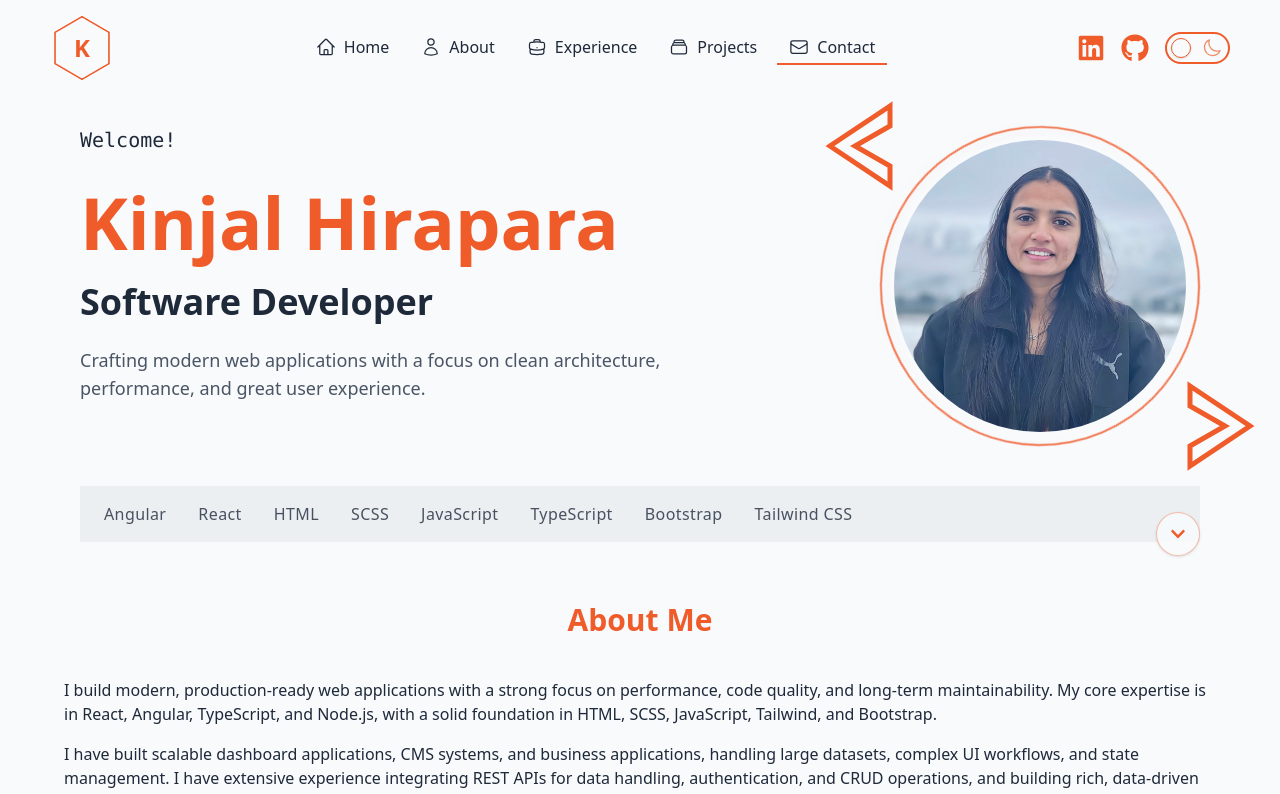
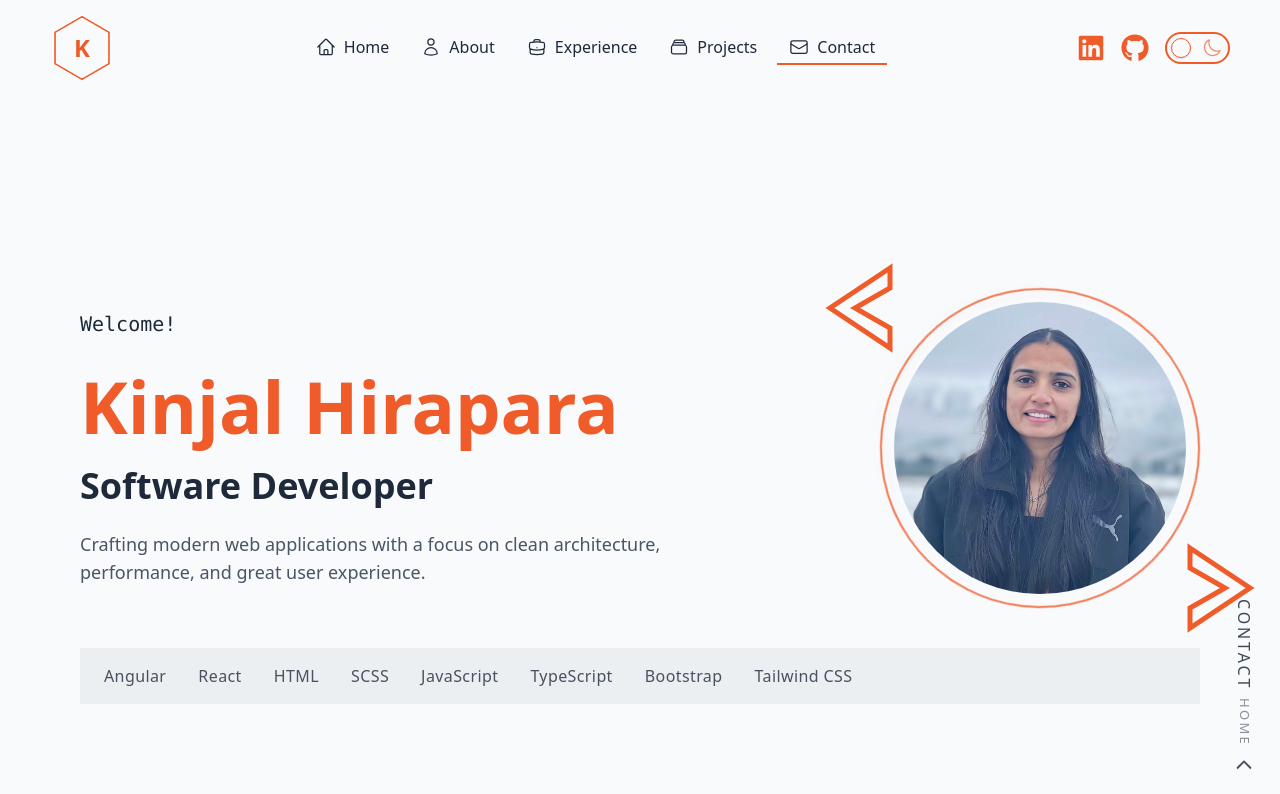
Before and after one commit to KinjalHirapara/portfolio, a React (Vite) app: page / in a window 1280 px wide. Shown: the top 794 px of the page. Built offline with nearby package versions, Linux system fonts and the light colour scheme.

Commit message:
Added scrool behaviour smooth. and remove unused code.

```diff
--- a/src/components/About.tsx
+++ b/src/components/About.tsx
@@ -2,13 +2,12 @@ import { motion } from "framer-motion";
 import { CgEditNoise } from "react-icons/cg";
 import { fadeInUp } from "../utils/motion";
 import { skills } from "../constants";
-import ScrollButton from "./ScrollButton";
 
 const About: React.FC = () => {
   return (
     <section
       id="about"
-      className="relative w-full px-4 py-[60px] lg:py-[30px] flex flex-col mobile-landscape-padding"
+      className="relative w-full min-h-[100dvh] px-4 py-[60px] lg:py-[30px] flex flex-col mobile-landscape-padding"
     >
       <div className="max-w-6xl mx-auto flex flex-col md:flex-col gap-10 items-stretch pb-4 w-full">
         <motion.div
@@ -121,7 +120,6 @@ const About: React.FC = () => {
         >
         </div>
       </div>
-      <ScrollButton targetId="experience" />
     </section>
   );
 };
--- a/src/components/Experience.tsx
+++ b/src/components/Experience.tsx
@@ -2,7 +2,6 @@ import React from "react";
 import { experiences } from "../constants";
 import { motion, type Variants } from "framer-motion";
 import { FaBriefcase } from "react-icons/fa";
-import ScrollButton from "./ScrollButton";
 
 const Experience: React.FC = () => {
   const cardVariants: Variants = {
@@ -20,7 +19,7 @@ const Experience: React.FC = () => {
   return (
     <section
       id="experience"
-      className="relative max-w-6xl mx-auto px-4 py-[60px] lg:py-[30px] flex flex-col"
+      className="relative min-h-[100dvh] max-w-6xl mx-auto px-4 py-[60px] lg:py-[30px] flex flex-col"
     >
       <motion.div
         initial={{ opacity: 0, y: -30 }}
@@ -222,7 +221,6 @@ const Experience: React.FC = () => {
           );
         })}
       </div>
-      <ScrollButton targetId="projects" />
     </section>
   );
 };
--- a/src/components/Home.tsx
+++ b/src/components/Home.tsx
@@ -33,7 +33,6 @@ const ChevronIcon: React.FC<{
 import { fadeInUp } from "../utils/motion";
 import profileImg from "../assets/profile.jpg";
 import { skills } from "../constants";
-import ScrollButton from "./ScrollButton";
 
 const Home: React.FC = () => {
   const featuredSkills = skills.slice(0, 8);
@@ -41,9 +40,9 @@ const Home: React.FC = () => {
   return (
     <section
       id="home"
-      className="relative xl:h-full max-w-6xl mx-auto px-4 py-[60px] lg:py-[30px] flex flex-col justify-center mobile-landscape-padding"
+      className="relative min-h-[100dvh] max-w-6xl mx-auto px-4 py-[60px] lg:py-[30px] flex flex-col justify-center mobile-landscape-padding"
     >
-      <div className="flex flex-col-reverse md:flex-row gap-8 md:gap-2 items-center md:items-start">
+      <div className="flex flex-col-reverse md:flex-row gap-8 md:gap-2 items-center md:items-center">
         <div className="flex flex-col gap-6 flex-1">
           <motion.div
             custom={0}
@@ -154,7 +153,6 @@ const Home: React.FC = () => {
           </div>
         </div>
       </motion.div>
-      <ScrollButton targetId="about" />
     </section>
   );
 };
--- a/src/components/NavLinks.tsx
+++ b/src/components/NavLinks.tsx
@@ -45,8 +45,15 @@ const NavLinks: React.FC<{
   }, []);
 
   const scrollTo = (id: string) => {
+    const lenis = (window as Window & {
+      lenis?: { scrollTo: (target: string, opts?: { duration?: number }) => void };
+    }).lenis;
+    if (lenis?.scrollTo) {
+      lenis.scrollTo(`#${id}`, { duration: 2.8 });
+      return;
+    }
     document.getElementById(id)?.scrollIntoView({
-      behavior: "smooth",
+      behavior: "auto",
       block: "start",
     });
     setActiveId(id);
--- a/src/components/Projects.tsx
+++ b/src/components/Projects.tsx
@@ -9,7 +9,6 @@ import {
 import { motion } from "framer-motion";
 import { projects } from "../constants";
 import { fadeInUp } from "../utils/motion";
-import ScrollButton from "./ScrollButton";
 
 const Projects: React.FC = () => {
   const [activeGallery, setActiveGallery] = useState<string[] | null>(null);
@@ -39,7 +38,7 @@ const Projects: React.FC = () => {
   return (
     <section
       id="projects"
-      className="relative max-w-6xl mx-auto flex flex-col px-4 py-[60px] lg:py-[30px] mobile-landscape-padding"
+      className="relative min-h-[100dvh] max-w-6xl mx-auto flex flex-col px-4 py-[60px] lg:py-[30px] mobile-landscape-padding"
     >
       <motion.div
         initial={{ opacity: 0, y: -30 }}
@@ -172,7 +171,6 @@ const Projects: React.FC = () => {
           </div>
         </div>
       )}
-      <ScrollButton targetId="contact" />
     </section>
   );
 };
--- a/src/components/ScrollButton.tsx
+++ /dev/null
@@ -1,33 +0,0 @@
-import { FaChevronDown } from "react-icons/fa";
-
-type ScrollButtonProps = {
-  targetId: string;
-  ariaLabel?: string;
-  icon?: React.ReactNode;
-};
-
-const ScrollButton: React.FC<ScrollButtonProps> = ({
-  targetId,
-  ariaLabel = "Scroll to next section",
-  icon,
-}) => {
-  const handleClick = () => {
-    const target = document.getElementById(targetId);
-    if (target) {
-      target.scrollIntoView({ behavior: "smooth", block: "start" });
-    }
-  };
-
-  return (
-    <button
-      type="button"
-      onClick={handleClick}
-      aria-label={ariaLabel}
-      className="absolute right-4 bottom-4 inline-flex h-11 w-11 items-center justify-center rounded-full border border-primary/40 bg-light/90 text-primary shadow-sm transition hover:-translate-y-1 hover:border-primary hover:text-primary dark:bg-dark/90"
-    >
-      {icon ?? <FaChevronDown className="h-4 w-4" />}
-    </button>
-  );
-};
-
-export default ScrollButton;
--- /dev/null
+++ b/src/components/SectionScrollControl.tsx
@@ -0,0 +1,102 @@
+import { useEffect, useMemo, useRef, useState } from "react";
+import { HiOutlineChevronDown, HiOutlineChevronUp } from "react-icons/hi";
+
+type SectionItem = {
+  id: string;
+  label: string;
+};
+
+const SectionScrollControl: React.FC = () => {
+  const sections: SectionItem[] = useMemo(
+    () => [
+      { id: "home", label: "Home" },
+      { id: "about", label: "About" },
+      { id: "experience", label: "Experience" },
+      { id: "projects", label: "Projects" },
+      { id: "contact", label: "Contact" },
+    ],
+    [],
+  );
+
+  const [activeId, setActiveId] = useState(sections[0]?.id ?? "home");
+  const intersections = useRef(new Map<string, IntersectionObserverEntry>());
+
+  useEffect(() => {
+    const targets = sections
+      .map((section) => document.getElementById(section.id))
+      .filter((el): el is HTMLElement => Boolean(el));
+
+    if (targets.length === 0) {
+      return;
+    }
+
+    const observer = new IntersectionObserver(
+      (entries) => {
+        entries.forEach((entry) => {
+          intersections.current.set(entry.target.id, entry);
+        });
+
+        const visible = Array.from(intersections.current.values())
+          .filter((entry) => entry.isIntersecting)
+          .sort((a, b) => b.intersectionRatio - a.intersectionRatio)[0];
+
+        if (visible?.target?.id) {
+          setActiveId(visible.target.id);
+        }
+      },
+      { threshold: [0.2, 0.4, 0.6] },
+    );
+
+    targets.forEach((section) => observer.observe(section));
+
+    return () => observer.disconnect();
+  }, [sections]);
+
+  const activeIndex = Math.max(
+    0,
+    sections.findIndex((section) => section.id === activeId),
+  );
+  const nextIndex = (activeIndex + 1) % sections.length;
+  const nextSection = sections[nextIndex];
+  const isLast = activeIndex === sections.length - 1;
+  const activeSection = sections[activeIndex];
+
+  const handleClick = () => {
+    if (!nextSection) {
+      return;
+    }
+    const target = document.getElementById(nextSection.id);
+    const lenis = (window as Window & {
+      lenis?: {
+        scrollTo: (target: string | HTMLElement, opts?: { offset?: number; duration?: number }) => void;
+      };
+    }).lenis;
+    if (lenis?.scrollTo && target) {
+      lenis.scrollTo(target, { duration: 2.8 });
+      return;
+    }
+    target?.scrollIntoView({
+      behavior: "auto",
+      block: "start",
+    });
+  };
+
+  return (
+    <div className="section-scroll-control" aria-hidden="true">
+      <span className="section-scroll-label">{activeSection.label}</span>
+      <button
+        type="button"
+        className="section-scroll-next-btn"
+        onClick={handleClick}
+        aria-label={`Scroll to ${nextSection.label}`}
+      >
+        <span className="section-scroll-next">{nextSection.label}</span>
+        <span className="section-scroll-arrow" aria-hidden="true">
+          {isLast ? <HiOutlineChevronUp /> : <HiOutlineChevronDown />}
+        </span>
+      </button>
+    </div>
+  );
+};
+
+export default SectionScrollControl;
--- a/src/components/page.tsx
+++ b/src/components/page.tsx
@@ -11,6 +11,7 @@ import HexagonLoader from "./Loader";
 import PointerDot from "./PointerDot";
 import Lenis from "lenis";
 import CustomScrollbar from "./CustomScrollbar";
+import SectionScrollControl from "./SectionScrollControl";
 
 const SectionRouter: React.FC = () => {
   const [loading, setLoading] = useState(true);
@@ -23,15 +24,16 @@ const SectionRouter: React.FC = () => {
     }
 
     const lenis = new Lenis({
-      duration: 1.6,
+      lerp: 0.08,
       easing: (t) => 1 - Math.pow(1 - t, 3),
       smoothWheel: true,
       smoothTouch: true,
       syncTouch: true,
-      touchMultiplier: 1.1,
-      wheelMultiplier: 1,
+      touchMultiplier: 1.2,
+      wheelMultiplier: 0.8,
       gestureOrientation: "vertical",
     });
+    (window as Window & { lenis?: Lenis }).lenis = lenis;
 
     let frameId = 0;
     const raf = (time: number) => {
@@ -43,6 +45,7 @@ const SectionRouter: React.FC = () => {
     return () => {
       cancelAnimationFrame(frameId);
       lenis.destroy();
+      (window as Window & { lenis?: Lenis }).lenis = undefined;
     };
   }, [loading]);
 
@@ -60,6 +63,7 @@ const SectionRouter: React.FC = () => {
     >
       <PointerDot />
       <CustomScrollbar />
+      <SectionScrollControl />
       <div>
         <Nav />
         <div className="flex-1 flex flex-col">
--- a/src/index.css
+++ b/src/index.css
@@ -88,6 +88,86 @@ html::-webkit-scrollbar {
   transition: height 120ms ease;
 }
 
+.section-scroll-control {
+  position: fixed;
+  right: 24px;
+  bottom: 24px;
+  display: flex;
+  flex-direction: column;
+  align-items: center;
+  gap: 8px;
+  padding: 0;
+  border: none;
+  background: transparent;
+  color: var(--color-textLight);
+  z-index: 9997;
+  transition:
+    transform 180ms ease,
+    color 180ms ease;
+}
+
+.section-scroll-control:hover {
+  transform: translateY(-2px);
+}
+
+.section-scroll-next-btn {
+  border: none;
+  background: transparent;
+  padding: 0;
+  display: flex;
+  flex-direction: column;
+  align-items: center;
+  gap: 8px;
+  cursor: pointer;
+  color: inherit;
+}
+
+.section-scroll-label {
+  writing-mode: vertical-rl;
+  text-orientation: mixed;
+  font-size: 16px;
+  letter-spacing: 0.18em;
+  text-transform: uppercase;
+  color: rgba(255, 255, 255, 0.8);
+}
+
+.section-scroll-next {
+  writing-mode: vertical-rl;
+  text-orientation: mixed;
+  font-size: 13px;
+  letter-spacing: 0.18em;
+  text-transform: uppercase;
+  color: rgba(255, 255, 255, 0.5);
+}
+
+.section-scroll-arrow {
+  font-size: 22px;
+  line-height: 1;
+  color: rgba(255, 255, 255, 0.75);
+  animation: section-arrow 1.6s ease-in-out infinite;
+}
+
+.light .section-scroll-control .section-scroll-label,
+.light .section-scroll-control .section-scroll-arrow {
+  color: rgba(30, 41, 57, 0.85);
+}
+
+.light .section-scroll-control .section-scroll-next {
+  color: rgba(30, 41, 57, 0.5);
+}
+
+@keyframes section-arrow {
+  0% {
+    transform: translateY(0);
+  }
+  50% {
+    transform: translateY(4px);
+  }
+  100% {
+    transform: translateY(0);
+  }
+}
+
 .skills-scroll {
   overflow-x: auto;
   scrollbar-width: none;
@@ -164,7 +244,10 @@ html::-webkit-scrollbar {
 * {
   box-sizing: border-box;
   /* font-family: "Ubuntu", sans-serif; */
-  scroll-behavior: smooth;
+}
+
+html {
+  scroll-behavior: auto;
 }
 
 html,
```
Also changed, not shown: src/components/Contact.tsx (+1 -7 lines).
